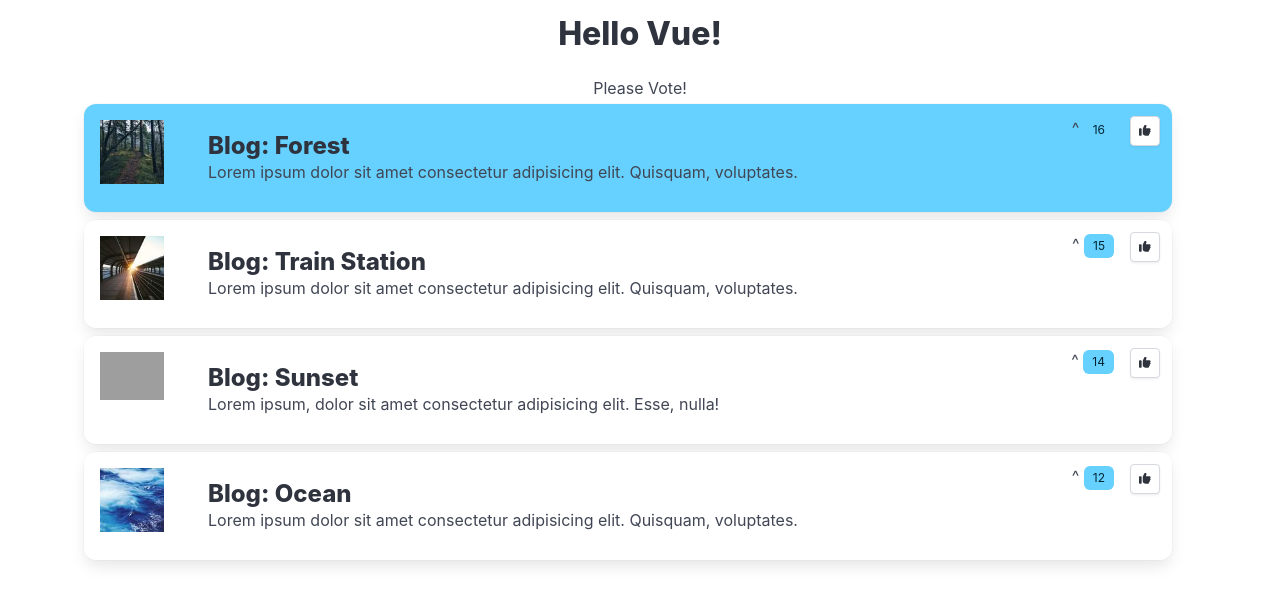
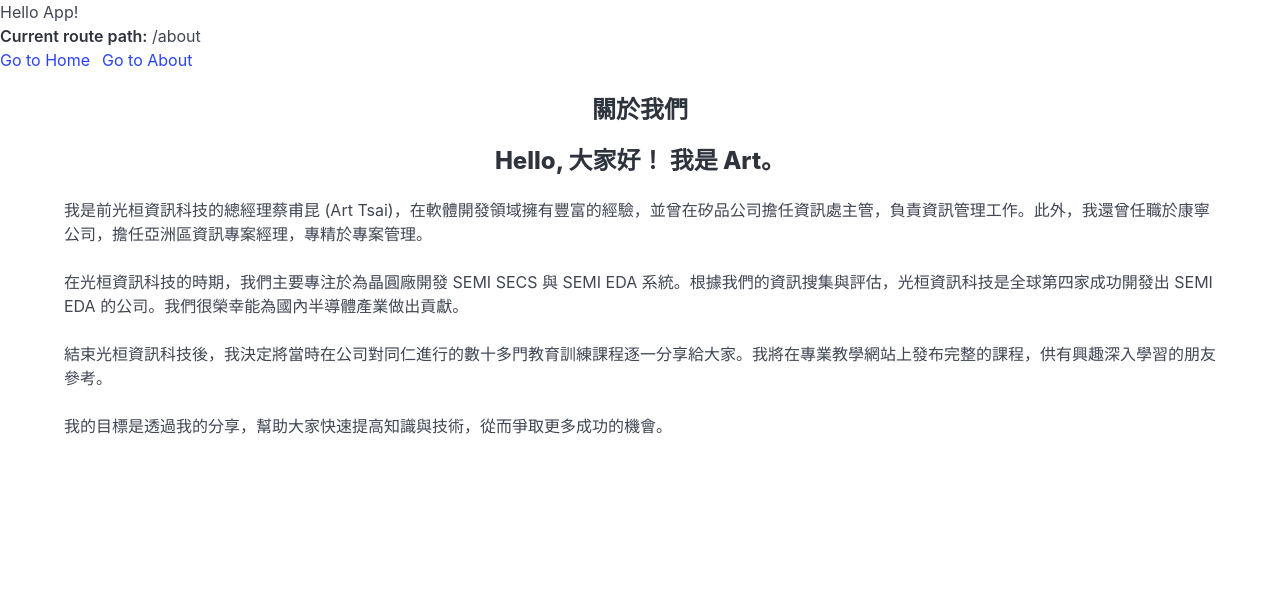
Before and after one commit to ITsLifeOverAll/vue-train-fast-track, a Vue app: page /about in a window 1280 px wide. Shown: the top 604 px of the page. Built offline with nearby package versions, Linux system fonts and the light colour scheme; grey boxes are pictures that could not be loaded.

Commit message:
加二個頁面: Home, About

```diff
--- a/src/App.vue
+++ b/src/App.vue
@@ -1,39 +1,13 @@
 <template>
-  <div class="container p-4">
-    <h1 class="title is-3 has-text-centered">Hello Vue!</h1>
-    <div v-if="maxVotes > 20" class="has-text-centered">
-      Wow! The max votes has succeeded 20!!
-    </div>
-    <div v-else class="has-text-centered">
-      Please Vote!
-    </div>
-    <div v-for="(item, index) in sortedItems" class="p-4">
-      <VoteItem :item="item" :index="index" />
-    </div>
-  </div>
+  <h1>Hello App!</h1>
+  <p>
+    <strong>Current route path:</strong> {{ $route.fullPath }}
+  </p>
+  <nav class="buttons">
+    <RouterLink to="/">Go to Home</RouterLink>
+    <RouterLink to="/about">Go to About</RouterLink>
+  </nav>
+  <main>
+    <RouterView />
+  </main>
 </template>
-
-<script setup>
-import { ref, computed } from 'vue';
-import VoteItem from './components/VoteItem.vue';
-import voteList from './data/votes.js'
-
-voteList.sort((a, b) => {
-  return b.votes - a.votes;
-});
-
-const voteItems = ref(voteList);
-const sortedItems = computed(() => {
-  return voteItems.value.sort((a, b) => {
-    return b.votes - a.votes;
-  });
-});
-
-const maxVotes = computed(() => {
-  return voteItems.value.reduce((max, item) => {
-    return Math.max(max, item.votes);
-  }, 0);
-});
-
-
-</script>
--- a/src/main.js
+++ b/src/main.js
@@ -1,4 +1,7 @@
 import { createApp } from 'vue'
 import App from './App.vue'
+import router from './router'
 
-createApp(App).mount('#app')
+const app = createApp(App)
+app.use(router)
+app.mount('#app')
--- /dev/null
+++ b/src/views/AboutView.vue
@@ -0,0 +1,22 @@
+<template>
+    <h1 class="title is-4 has-text-centered">關於我們</h1>
+    <div class="content container ">
+        <h1 class="subtitle is-4 has-text-centered">
+            Hello, 大家好！ 我是 Art。
+        </h1>
+
+        <div class="block">
+            我是前光桓資訊科技的總經理蔡甫昆 (Art Tsai)，在軟體開發領域擁有豐富的經驗，並曾在矽品公司擔任資訊處主管，負責資訊管理工作。此外，我還曾任職於康寧公司，擔任亞洲區資訊專案經理，專精於專案管理。
+        </div>
+        <div class="block">
+            在光桓資訊科技的時期，我們主要專注於為晶圓廠開發 SEMI SECS 與 SEMI EDA 系統。根據我們的資訊搜集與評估，光桓資訊科技是全球第四家成功開發出 SEMI EDA
+            的公司。我們很榮幸能為國內半導體產業做出貢獻。
+        </div>
+        <div class="block">
+            結束光桓資訊科技後，我決定將當時在公司對同仁進行的數十多門教育訓練課程逐一分享給大家。我將在專業教學網站上發布完整的課程，供有興趣深入學習的朋友參考。
+        </div>
+        <div class="block">
+            我的目標是透過我的分享，幫助大家快速提高知識與技術，從而爭取更多成功的機會。
+        </div>
+    </div>
+</template>
--- /dev/null
+++ b/src/views/HomeView.vue
@@ -0,0 +1,4 @@
+<template>
+    <h1 class="title is-3">Vue 高手直達車</h1>
+    <p class="subtitle is-5">這是一個 Vue 3 + Vite + Pinia + Vue Router 的範例專案</p>
+</template>
```
Also changed, not shown: src/components/UpVote.vue (added, +39 -0 lines), src/router/index.js (added, +16 -0 lines).
